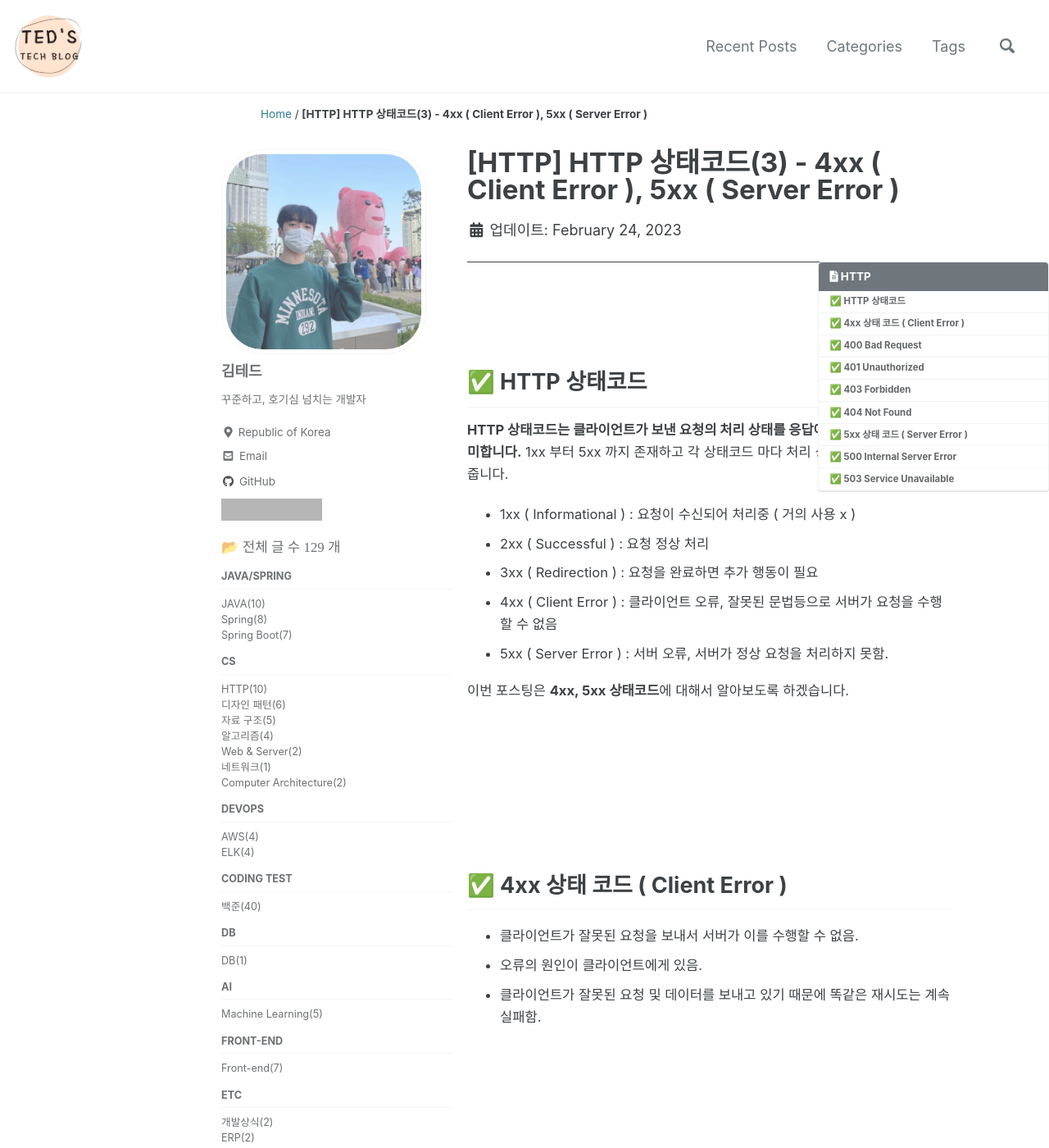
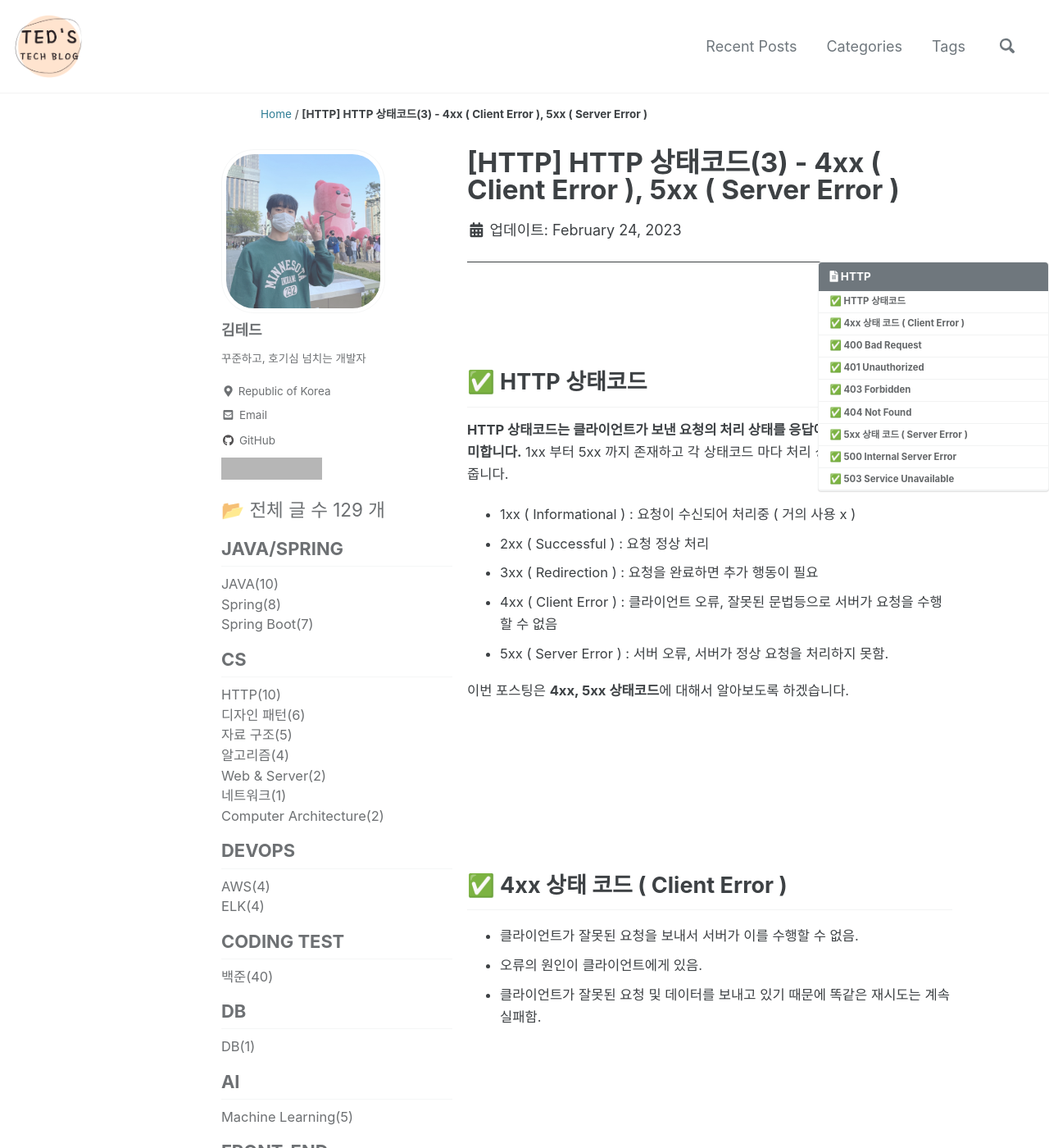
Before and after one commit to idkim97/idkim97.github.io, a Jekyll site: the page built from _posts/2023-02-24-HTTP 상태코드(3) - 4xx ( Client Error ) , 5xx ( Server Error ).md, in a window 1280 px wide and 1400 px high. Shown: the whole window at 82% size. Built offline with Jekyll 4.4.1, drawn with Linux system fonts in a browser that asks for light colours; cached includes are drawn as plain includes; some web fonts are replaced; comment, search, counter and statistics services are not loaded; grey boxes are pictures that could not be loaded.

Commit message:
사이드바 조절

```diff
--- a/_includes/nav_list_main
+++ b/_includes/nav_list_main
@@ -7,8 +7,8 @@
   <label for="ac-toc">{{ site.data.ui-text[site.locale].menu_label }}</label>
   <ul class="nav__items" id="category_tag_menu">
       <!--전체 글 수-->
-      <li>
-            📂 <span style="font-family:'Cafe24Oneprettynight';">전체 글 수</style> <span style="font-family:'Coming Soon';">{{sum}}</style> <span style="font-family:'Cafe24Oneprettynight';">개</style>
+      <li class="total_postNum">
+            📂 <span>전체 글 수</style> <span>{{sum}}</style> <span>개</style>
       </li>
       <li>
         <span class="nav__sub-title">Java/Spring</span>
--- a/_sass/minimal-mistakes/_navigation.scss
+++ b/_sass/minimal-mistakes/_navigation.scss
@@ -464,8 +464,13 @@
   margin: 0;
   font-size: 1.25rem;
 
+  .total_postNum {
+    font-size : 1em;
+  }
+
   a {
     color: inherit;
+    font-size : 1.3em;
   }
 
   .active {
@@ -516,7 +521,8 @@
   margin: 0.5rem 0;
   padding: 0.25rem 0;
   font-family: $sans-serif-narrow;
-  font-size: $type-size-6;
+  // font-size: $type-size-6;
+  font-size: 1.3em;
   font-weight: bold;
   text-transform: uppercase;
   border-bottom: 1px solid $border-color;
--- a/_sass/minimal-mistakes/_sidebar.scss
+++ b/_sass/minimal-mistakes/_sidebar.scss
@@ -80,7 +80,7 @@
     right: 0;
     width: $right-sidebar-width-narrow;
     // margin-right: -1 * $right-sidebar-width-narrow;
-    margin-right: -1 * $right-sidebar-width-narrow;
+    margin-right: -1 * $right-sidebar-width-narrow - 50px;
     padding-left: 1em;
     z-index: 10;
 
@@ -128,7 +128,7 @@
   }
 
   img {
-    max-width: 250px; // 프로필 사진 크기 조정
+    max-width: 200px; // 프로필 사진 크기 조정
     border-radius: 20%; // 50%면 프로필 사진 원형, 낮아질수록 사각형
 
     @include breakpoint($large) {
```
